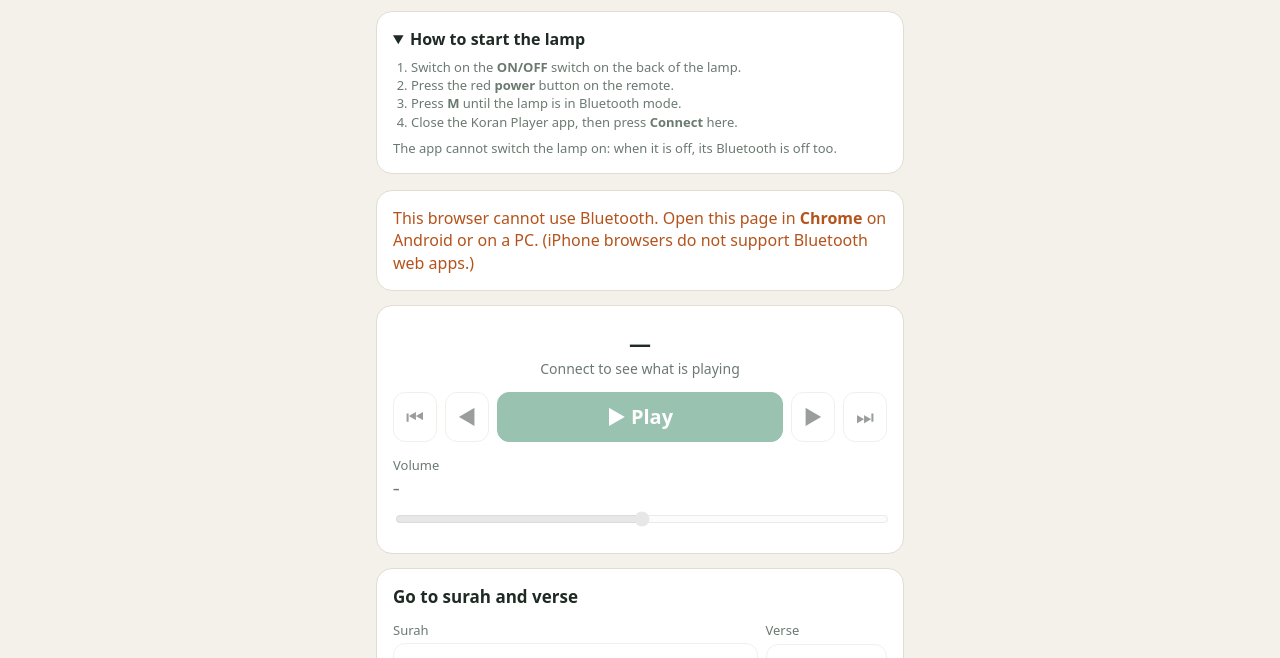
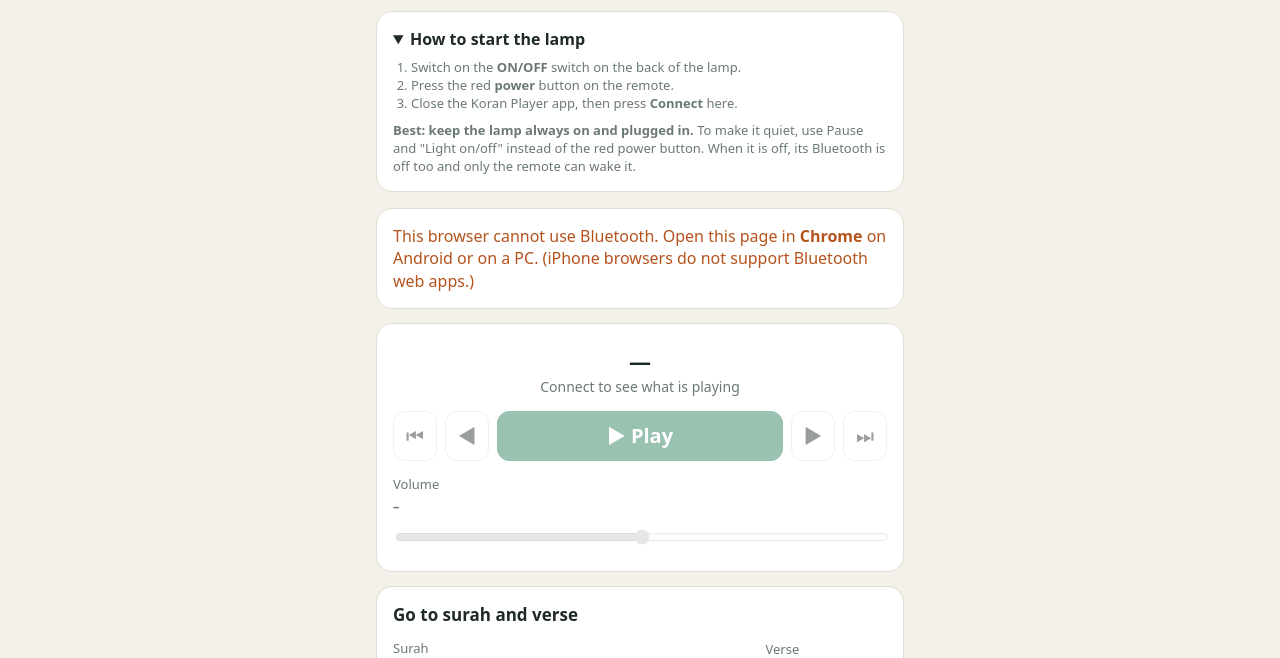
Before and after one commit to dalio001/plz-quran-lamp, a plain HTML site: page index.html in a window 1280 px wide. Both pictures are taken after a click on the heading "How to start the lamp". Shown: the part 67-725 px from the top of the page. Drawn offline with Linux system fonts and the light colour scheme.

Commit message:
Sync 2026-11-15 21:40

```diff
--- a/index.html
+++ b/index.html
@@ -104,10 +104,10 @@
     <ol class="note" style="padding-left:18px;margin-bottom:0">
       <li>Switch on the <b>ON/OFF</b> switch on the back of the lamp.</li>
       <li>Press the red <b>power</b> button on the remote.</li>
-      <li>Press <b>M</b> until the lamp is in Bluetooth mode.</li>
       <li>Close the Koran Player app, then press <b>Connect</b> here.</li>
     </ol>
-    <p class="note">The app cannot switch the lamp on: when it is off, its Bluetooth is off too.</p>
+    <p class="note"><b>Best: keep the lamp always on and plugged in.</b> To make it quiet, use Pause and "Light on/off"
+      instead of the red power button. When it is off, its Bluetooth is off too and only the remote can wake it.</p>
   </details>
 
   <p class="card warn hidden" id="noBle">This browser cannot use Bluetooth. Open this page in <b>Chrome</b> on Android or on a PC.
@@ -155,7 +155,6 @@
         <button data-go="trans">Translation</button>
         <button data-cmd="30" data-arg="0">Voice: Arabic</button>
         <button data-cmd="30" data-arg="1">Voice: English</button>
-        <button data-cmd="01" class="warn">Switch lamp off</button>
       </div>
       <p class="note">Same buttons as the original app's keypad.</p>
     </div>
```
